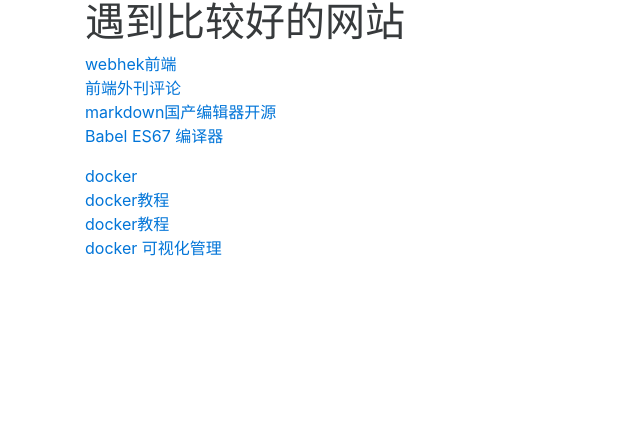
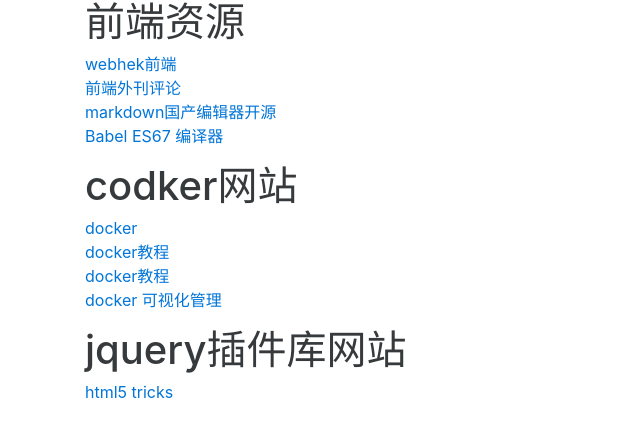
Before and after one commit to yanmingzhao/yanmingzhao.github.io, a plain HTML site: page blog.html in a window 1280 px wide. Shown: the whole page, without its empty margins (0-640 px from the left). Drawn offline with nearby package versions, Linux system fonts and the light colour scheme.

Commit message:
新增jquery插件

```diff
--- a/blog.html
+++ b/blog.html
@@ -18,7 +18,7 @@
   <body>
   	<div class="container">
 	    <h1>
-	    	遇到比较好的网站
+	    	前端资源
 	    </h1>
 	    <ul class="list-unstyled">
 	    	<li><a href="http://www.webhek.com/">webhek前端</a></li>
@@ -26,12 +26,17 @@
 	    	<li><a href="https://pandao.github.io/editor.md/">markdown国产编辑器开源</a></li>
 	    	<li><a href="http://babeljs.cn/">Babel ES67 编译器</a></li>
 	    </ul>
-
+	   <h1>codker网站</h1>
 	    <ul class="list-unstyled">
 	    	<li><a href="http://www.webhek.com/">docker</a></li>
 	    	<li><a href="http://dockerpool.com/static/books/docker_practice/index.html">docker教程</a></li>
 	    	<li><a href="http://dockone.io/">docker教程</a></li>
 	    	<li><a href="https://github.com/ManoMarks/docker-swarm-visualizer">docker 可视化管理</a></li>
+	    </ul>
+
+	   <h1>jquery插件库网站</h1>
+	    <ul class="list-unstyled">
+	    	<li><a href="http://www.html5tricks.com">html5 tricks</a></li>
 	    </ul>
   	</div>
     <!-- jQuery (necessary for Bootstrap's JavaScript plugins) -->
```
